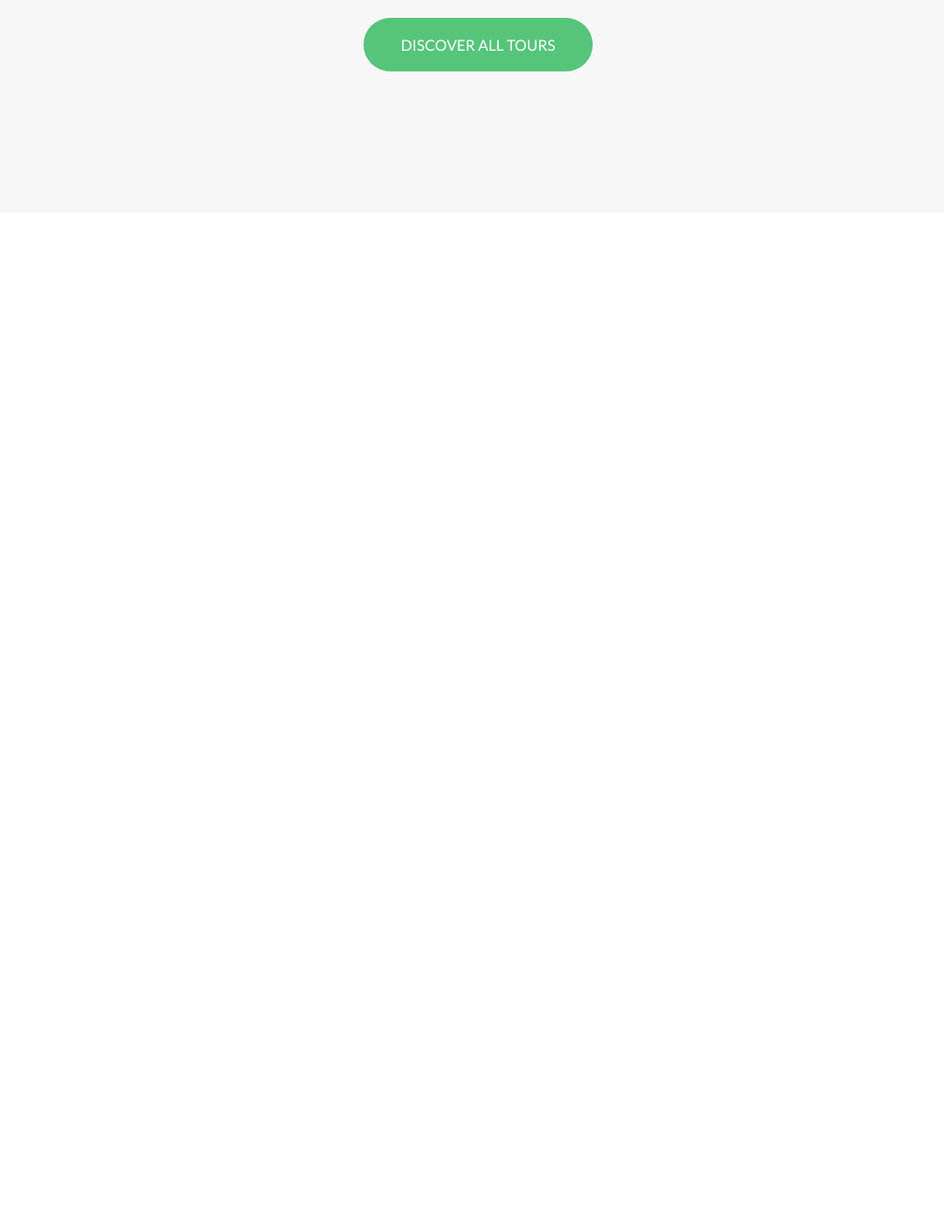
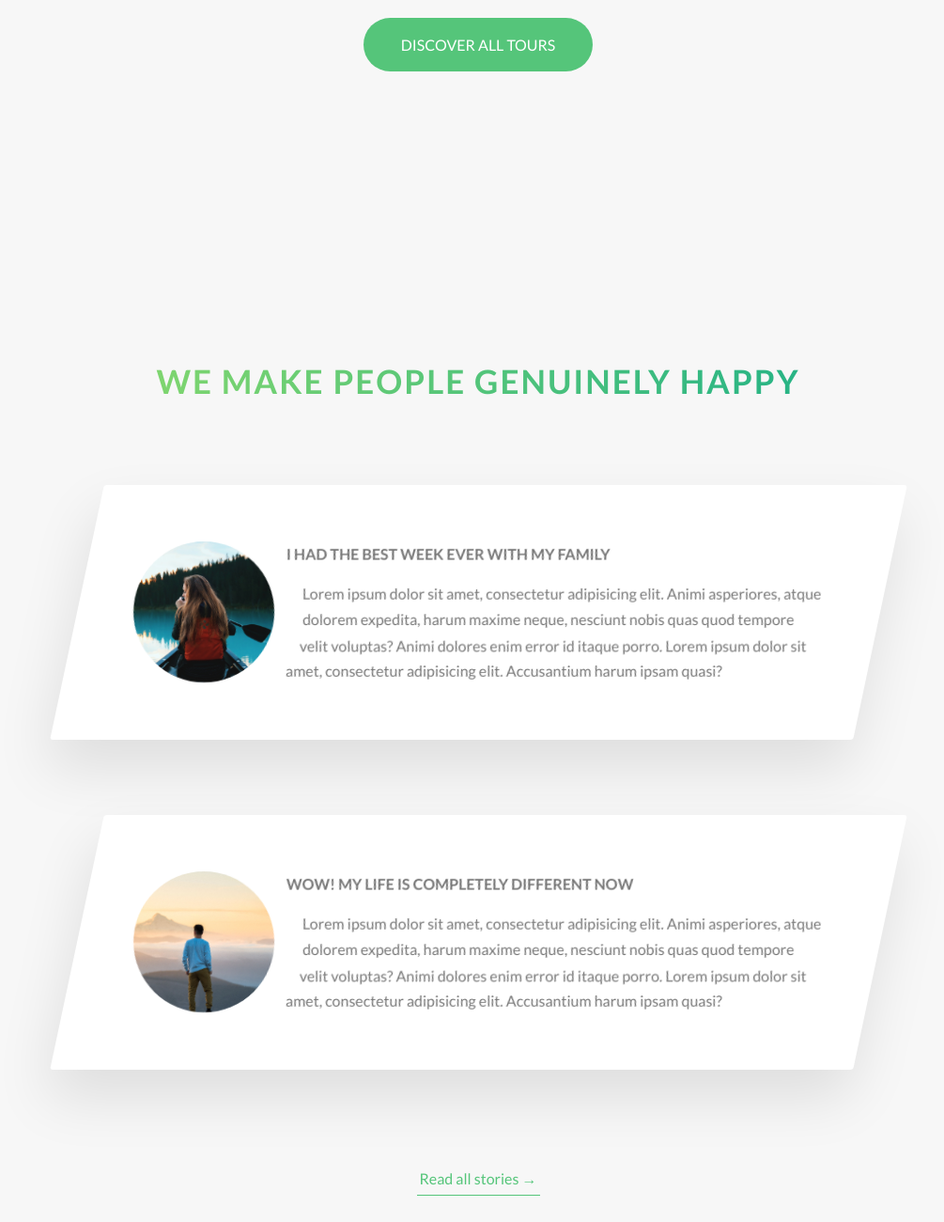
Before and after one commit to hedgeh0gpie/natours-project, a website: page index.html in a window 1280 px wide. Shown: the part 3103-4403 px from the top of the page at 94% size, without its empty margins (131-1136 px from the left). Before the commit the page ends 3359 px from the top, so only its background shows below. Drawn offline with Linux system fonts and the light colour scheme.

Commit message:
Add header, cards, and button for 'Stories' section

```diff
--- a/index.html
+++ b/index.html
@@ -215,6 +215,48 @@
 				</div>
 
 			</section>
+
+			<section class="section-stories">
+				<div class="u-center-text u-margin-bottom-big">
+					<h2 class="heading-secondary">
+						We make people genuinely happy
+					</h2>
+				</div>
+
+				<div class="row">
+					<div class="story">
+						<figure class="story__shape">
+							<img src="img/nat-8.jpg" alt="Person on a tour" class="story__img">
+							<figcaption class="story__caption">Mary Smith</figcaption>
+						</figure>
+						<div class="story__text">
+							<h3 class="heading-tertiary u-margin-bottom-small">I had the best week ever with my family</h3>
+							<p>
+								Lorem ipsum dolor sit amet, consectetur adipisicing elit. Animi asperiores, atque dolorem expedita, harum maxime neque, nesciunt nobis quas quod tempore velit voluptas? Animi dolores enim error id itaque porro. Lorem ipsum dolor sit amet, consectetur adipisicing elit. Accusantium harum ipsam quasi?
+							</p>
+						</div>
+					</div>
+				</div>
+
+				<div class="row">
+					<div class="story">
+						<figure class="story__shape">
+							<img src="img/nat-9.jpg" alt="Person on a tour" class="story__img">
+							<figcaption class="story__caption">Jack Wilson</figcaption>
+						</figure>
+						<div class="story__text">
+							<h3 class="heading-tertiary u-margin-bottom-small">WOW! My life is completely different now</h3>
+							<p>
+								Lorem ipsum dolor sit amet, consectetur adipisicing elit. Animi asperiores, atque dolorem expedita, harum maxime neque, nesciunt nobis quas quod tempore velit voluptas? Animi dolores enim error id itaque porro. Lorem ipsum dolor sit amet, consectetur adipisicing elit. Accusantium harum ipsam quasi?
+							</p>
+						</div>
+					</div>
+				</div>
+
+				<div class="u-center-text u-margin-top-huge">
+					<a href="#" class="btn-text">Read all stories &rarr;</a>
+				</div>
+			</section>
 		</main>
 
 		<!-- 	    <section class="grid-test"> -->
--- /dev/null
+++ b/sass/components/_story.scss
@@ -0,0 +1,57 @@
+.story {
+  width: 75%;
+  margin: 0 auto;
+  box-shadow: 0 3rem 6rem rgba($color-black, .1);
+  background-color: $color-white;
+  border-radius: 3px;
+  padding: 6rem;
+  padding-left: 9rem;
+  font-size: $default-font-size;
+  transform: skewX(-12deg);
+
+  &__shape {
+    width: 15rem;
+    height: 15rem;
+    float: left;
+    shape-outside: circle(50% at 50% 50%);
+    clip-path: circle(50% at 50% 50%);
+    transform: translateX(-3rem) skewX(12deg);
+    position: relative;
+  }
+
+  &__img {
+    height: 100%;
+    transform: translateX(-4rem) scale(1.4);
+    backface-visibility: hidden;
+    transition: all .5s;
+  }
+
+  &__text {
+    transform: skewX(12deg);
+  }
+
+  &__caption {
+    position: absolute;
+    top: 50%;
+    left: 50%;
+    transform: translate(-50%, 20%);
+    color: $color-white;
+    text-transform: uppercase;
+    font-size: 1.7rem;
+    text-align: center;
+    opacity: 0;
+    transition: all .5s;
+    backface-visibility: hidden;
+  }
+
+  &:hover &__caption {
+    opacity: 1;
+    transform: translate(-50%, -50%);
+  }
+
+  &:hover &__img {
+    transform: translateX(-4rem) scale(1);
+    filter: blur(3px) brightness(80%);
+  }
+
+}
--- a/sass/main.scss
+++ b/sass/main.scss
@@ -11,6 +11,7 @@
 @import "components/card";
 @import "components/composition";
 @import "components/feature-box";
+@import "components/story";
 
 @import "layout/grid";
 @import "layout/header";
--- a/sass/pages/_home.scss
+++ b/sass/pages/_home.scss
@@ -26,3 +26,8 @@
   padding: 25rem 0 15rem 0;
   margin-top: -10rem;
 }
+
+.section-stories {
+  padding: 15rem 0;
+  background-color: $color-grey-light-1;
+}
```
Also changed, not shown: css/style.css.
